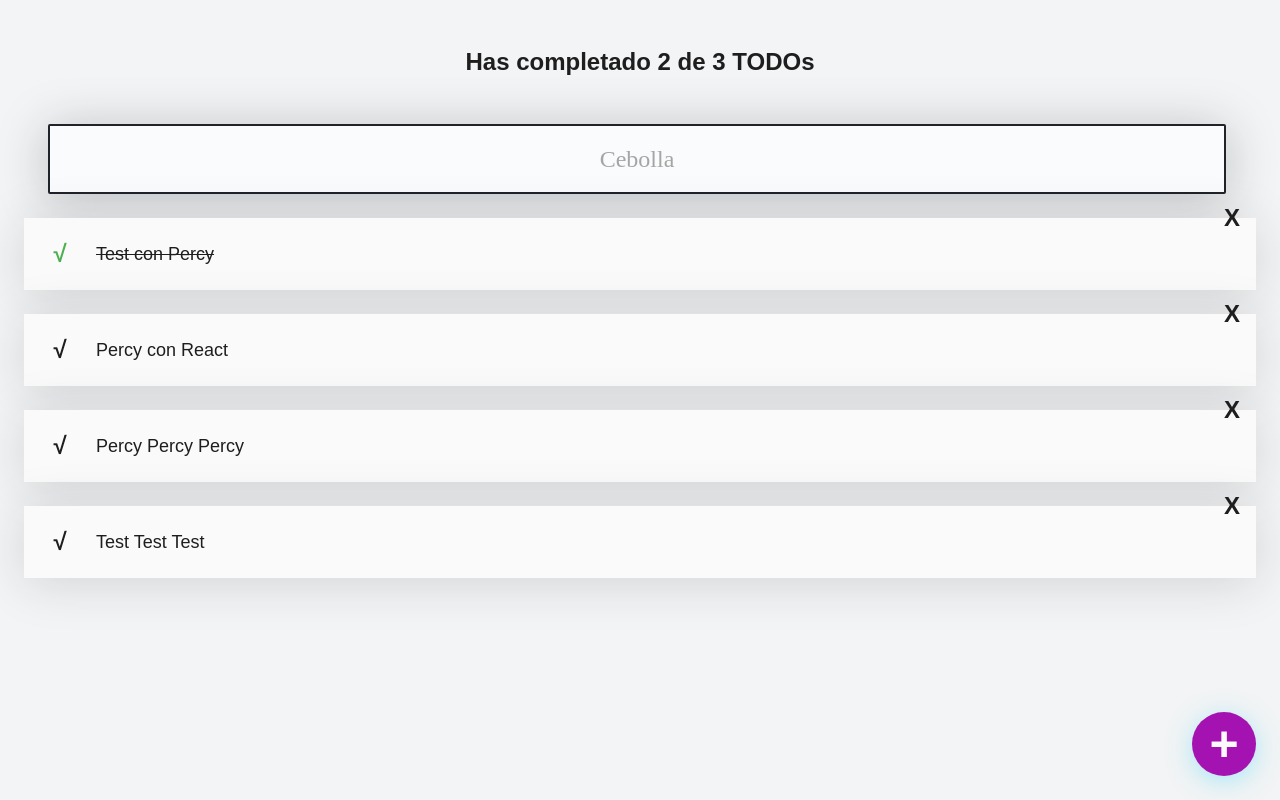
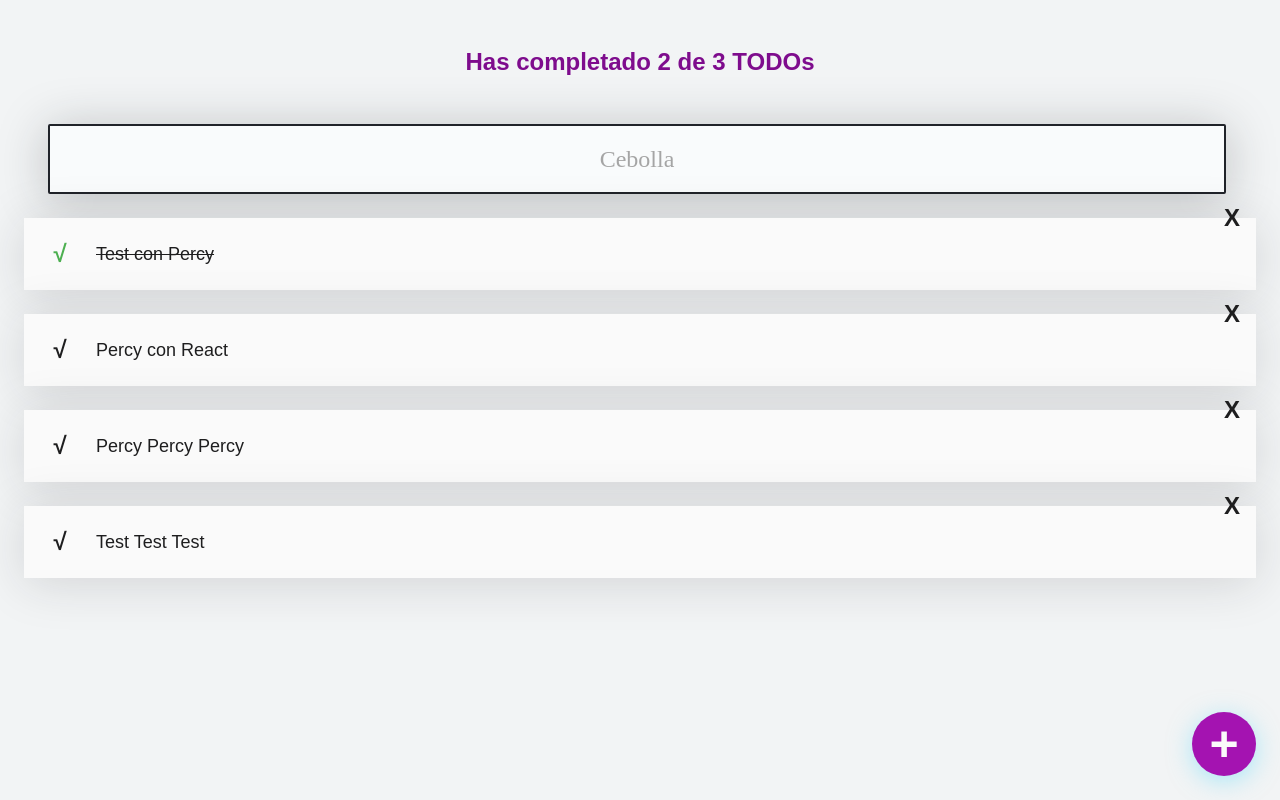
Before and after one commit to marialbert/test-react, a React (Create React App) app: page / in a window 1280 px wide. Built offline with nearby package versions, Linux system fonts and the light colour scheme.

Commit message:
cambio de color de titulo

```diff
--- a/src/TodoCounter.css
+++ b/src/TodoCounter.css
@@ -3,4 +3,5 @@
   text-align: center;
   margin: 0;
   padding: 48px;
+  color:rgb(126, 12, 141)
 }
```
